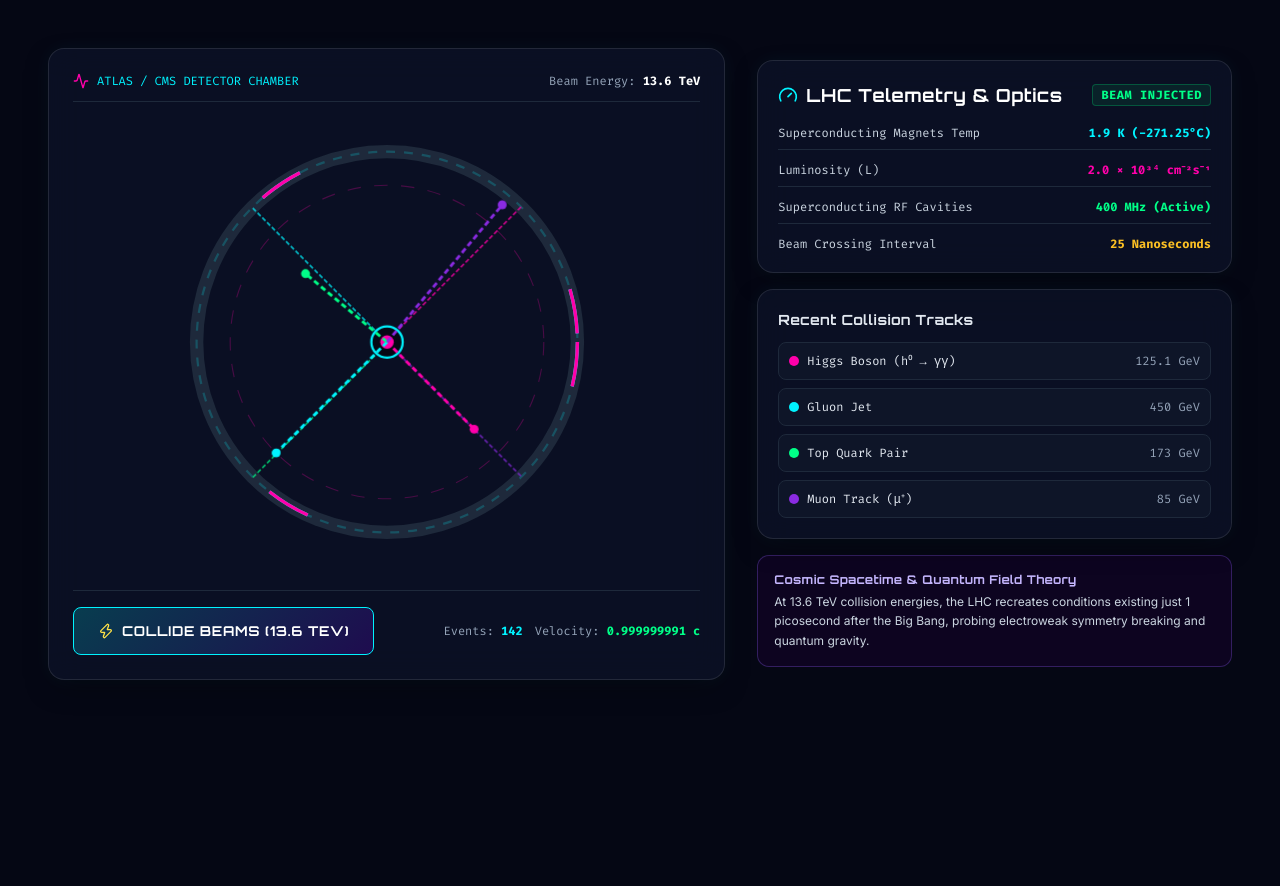
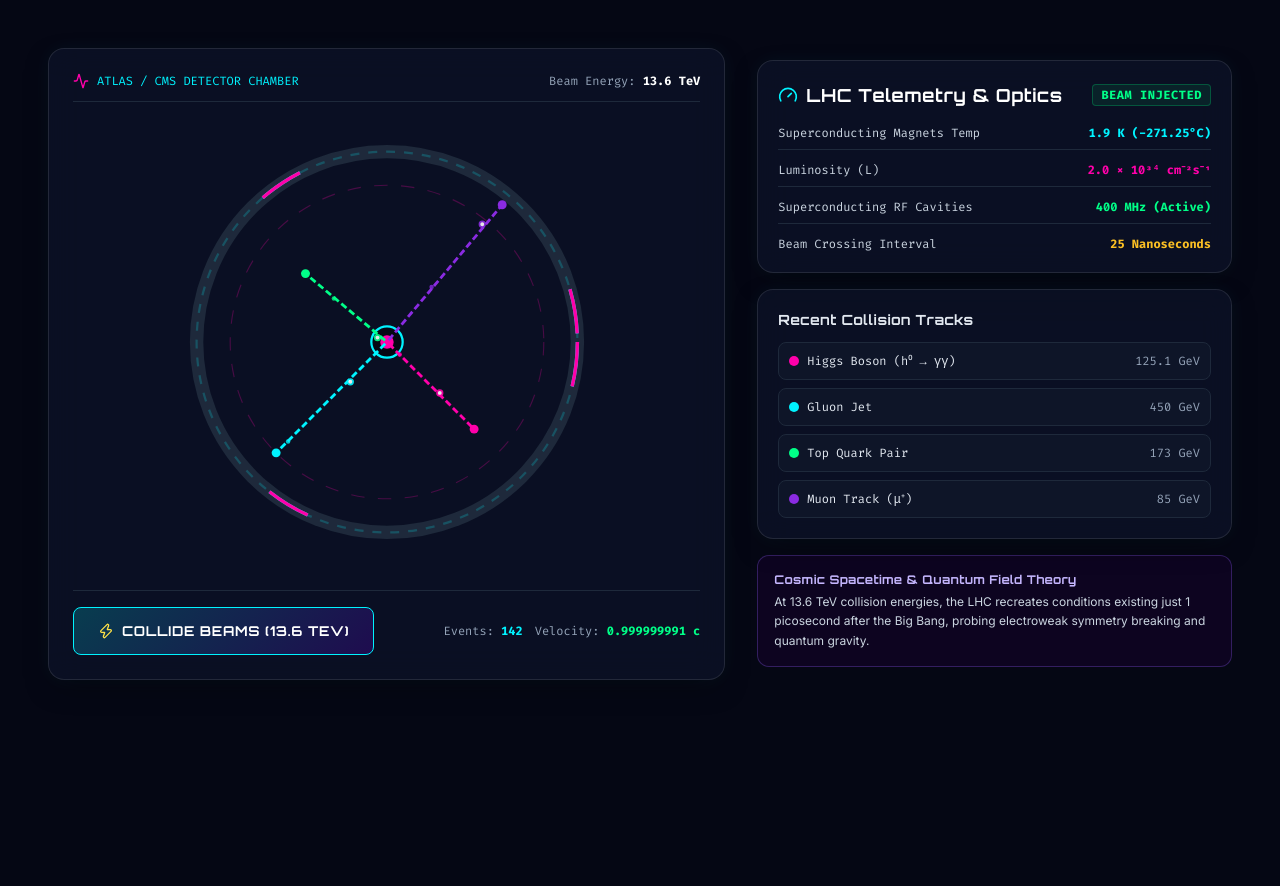
Before and after one commit to Arkadip2007/portfolio, a React (Vite) app: page / in a window 1280 px wide. Shown: the part 1129-2015 px from the top of the page. Built offline with nearby package versions, Linux system fonts and the light colour scheme.

Commit message:
Refactor App and LhcSimulator components: streamline scroll behavior and enhance particle interaction effects; update Terminal component for improved output scrolling.

```diff
--- a/src/App.tsx
+++ b/src/App.tsx
@@ -1,4 +1,4 @@
-import React from 'react';
+import React, { useEffect } from 'react';
 import { CosmosCanvas } from './components/CosmosCanvas';
 import { Navbar } from './components/Navbar';
 import { Hero } from './components/Hero';
@@ -10,6 +10,15 @@ import { Terminal } from './components/Terminal';
 import { Contact } from './components/Contact';
 
 export const App: React.FC = () => {
+  useEffect(() => {
+    // Disable browser scroll restoration so page refresh always starts at top
+    if ('scrollRestoration' in window.history) {
+      window.history.scrollRestoration = 'manual';
+    }
+    // Scroll window to top on page load / refresh
+    window.scrollTo(0, 0);
+  }, []);
+
   return (
     <div className="min-h-screen bg-[#050714] text-slate-100 relative selection:bg-cyan-400 selection:text-black overflow-x-hidden w-full max-w-full">
       {/* 1. Spacetime & Particle Canvas */}
--- a/src/components/LhcSimulator.tsx
+++ b/src/components/LhcSimulator.tsx
@@ -1,4 +1,4 @@
-import React, { useState, useEffect, useRef } from 'react';
+import React, { useState, useEffect } from 'react';
 import { Atom, Zap, Activity, Flame, Gauge } from 'lucide-react';
 import { soundFX } from '../utils/audio';
 
@@ -16,6 +16,7 @@ export const LhcSimulator: React.FC = () => {
   const [eventCount, setEventCount] = useState(142);
   const [higgsDetected, setHiggsDetected] = useState(false);
   const beamEnergy = 6.8; // 6.8 TeV per beam = 13.6 TeV total
+
   const [events, setEvents] = useState<ParticleEvent[]>([
     { id: 1, type: 'Higgs Boson (h⁰ → γγ)', energy: '125.1 GeV', color: '#ff00aa', angle: 45, length: 110 },
     { id: 2, type: 'Gluon Jet', energy: '450 GeV', color: '#00f3ff', angle: 135, length: 140 },
@@ -23,44 +24,17 @@ export const LhcSimulator: React.FC = () => {
     { id: 4, type: 'Muon Track (μ⁺)', energy: '85 GeV', color: '#8a2be2', angle: 310, length: 160 }
   ]);
 
-  // Subtle Mouse Magnetic Pull on Center Point
-  const [centerOffset, setCenterOffset] = useState({ x: 0, y: 0 });
-  const containerRef = useRef<HTMLDivElement | null>(null);
+  // Electric Spark Pulse Tick (0 -> 1) traveling inward from outer track ends to the center
+  const [sparkTick, setSparkTick] = useState(0);
 
   useEffect(() => {
     let animId: number;
-    let targetX = 0;
-    let targetY = 0;
-    let currentX = 0;
-    let currentY = 0;
-
-    const handleMouseMove = (e: MouseEvent) => {
-      if (!containerRef.current) return;
-      const rect = containerRef.current.getBoundingClientRect();
-      const relativeX = e.clientX - (rect.left + rect.width / 2);
-      const relativeY = e.clientY - (rect.top + rect.height / 2);
-
-      // Subtle max pull of 8 pixels
-      const maxOffset = 8;
-      targetX = Math.max(-maxOffset, Math.min(maxOffset, (relativeX / (rect.width / 2)) * maxOffset));
-      targetY = Math.max(-maxOffset, Math.min(maxOffset, (relativeY / (rect.height / 2)) * maxOffset));
+    const loop = () => {
+      setSparkTick((prev) => (prev + 0.015) % 1);
+      animId = requestAnimationFrame(loop);
     };
-
-    const updatePosition = () => {
-      // Smooth lerp
-      currentX += (targetX - currentX) * 0.08;
-      currentY += (targetY - currentY) * 0.08;
-      setCenterOffset({ x: currentX, y: currentY });
-      animId = requestAnimationFrame(updatePosition);
-    };
-
-    window.addEventListener('mousemove', handleMouseMove);
-    animId = requestAnimationFrame(updatePosition);
-
-    return () => {
-      window.removeEventListener('mousemove', handleMouseMove);
-      cancelAnimationFrame(animId);
-    };
+    animId = requestAnimationFrame(loop);
+    return () => cancelAnimationFrame(animId);
   }, []);
 
   const handleCollide = () => {
@@ -114,9 +88,9 @@ export const LhcSimulator: React.FC = () => {
     }, 600);
   };
 
-  // Center Point with mouse pull offset
-  const centerX = 200 + centerOffset.x;
-  const centerY = 200 + centerOffset.y;
+  // Fixed interaction center
+  const centerX = 200;
+  const centerY = 200;
 
   return (
     <section id="lhc" className="py-20 px-4 lg:px-12 max-w-7xl mx-auto relative z-10">
@@ -151,7 +125,7 @@ export const LhcSimulator: React.FC = () => {
           </div>
 
           {/* SVG LHC Collision Chamber Ring */}
-          <div ref={containerRef} className="relative w-full max-w-md aspect-square flex items-center justify-center">
+          <div className="relative w-full max-w-md aspect-square flex items-center justify-center">
 
             <svg className="w-full h-full" viewBox="0 0 400 400">
 
@@ -186,66 +160,35 @@ export const LhcSimulator: React.FC = () => {
                 style={{ animationDuration: '0.4s', transformOrigin: 'center' }}
               />
 
-              {/* 4 Vibrating Quantum Connection Strings (Connecting 4 Quadrants to Interaction Center) */}
-              <g>
-                {/* Cable 1: Top-Left (45 deg) */}
-                <line
-                  x1={200 - 170 * Math.cos(Math.PI / 4)}
-                  y1={200 - 170 * Math.sin(Math.PI / 4)}
-                  x2={centerX}
-                  y2={centerY}
-                  stroke="#00f3ff"
-                  strokeWidth="1.5"
-                  strokeDasharray="4 2"
-                  className="animate-string-vibrate-1 opacity-75"
-                />
-                {/* Cable 2: Top-Right (135 deg) */}
-                <line
-                  x1={200 + 170 * Math.cos(Math.PI / 4)}
-                  y1={200 - 170 * Math.sin(Math.PI / 4)}
-                  x2={centerX}
-                  y2={centerY}
-                  stroke="#ff00aa"
-                  strokeWidth="1.5"
-                  strokeDasharray="4 2"
-                  className="animate-string-vibrate-2 opacity-75"
-                />
-                {/* Cable 3: Bottom-Left (225 deg) */}
-                <line
-                  x1={200 - 170 * Math.cos(Math.PI / 4)}
-                  y1={200 + 170 * Math.sin(Math.PI / 4)}
-                  x2={centerX}
-                  y2={centerY}
-                  stroke="#00ff88"
-                  strokeWidth="1.5"
-                  strokeDasharray="4 2"
-                  className="animate-string-vibrate-1 opacity-75"
-                />
-                {/* Cable 4: Bottom-Right (315 deg) */}
-                <line
-                  x1={200 + 170 * Math.cos(Math.PI / 4)}
-                  y1={200 + 170 * Math.sin(Math.PI / 4)}
-                  x2={centerX}
-                  y2={centerY}
-                  stroke="#8a2be2"
-                  strokeWidth="1.5"
-                  strokeDasharray="4 2"
-                  className="animate-string-vibrate-2 opacity-75"
-                />
-              </g>
-
-              {/* Interaction Center Point (with Mouse Attraction Offset) */}
-              <circle cx={centerX} cy={centerY} r="14" fill="#050714" stroke="#00f3ff" strokeWidth="2" className="transition-transform duration-100" />
+              {/* Center Interaction Core */}
+              <circle cx={centerX} cy={centerY} r="14" fill="#050714" stroke="#00f3ff" strokeWidth="2" />
               <circle cx={centerX} cy={centerY} r="6" fill={colliding ? '#ffffff' : '#ff00aa'} className={colliding ? 'animate-ping' : ''} />
 
-              {/* Render Subatomic Particle Decay Tracks */}
-              {events.map((ev) => {
+              {/* Render Existing 4 Particle Collision Track Lines with Electrical Sparks Flowing Inward */}
+              {events.map((ev, i) => {
                 const rad = (ev.angle * Math.PI) / 180;
                 const endX = centerX + Math.cos(rad) * ev.length;
                 const endY = centerY + Math.sin(rad) * ev.length;
 
+                // Perpendicular vector for electric spark micro-jitters
+                const perpX = -Math.sin(rad);
+                const perpY = Math.cos(rad);
+
+                // Electrical Spark 1 (traveling from outer endX,endY towards center 200,200)
+                const t1 = (sparkTick + i * 0.25) % 1;
+                const jitter1 = Math.sin(sparkTick * 40 + i * 13) * 2.5;
+                const spark1X = endX + (centerX - endX) * t1 + perpX * jitter1;
+                const spark1Y = endY + (centerY - endY) * t1 + perpY * jitter1;
+
+                // Electrical Spark 2 (staggered follow-up spark)
+                const t2 = (t1 + 0.45) % 1;
+                const jitter2 = Math.cos(sparkTick * 35 + i * 19) * 2.2;
+                const spark2X = endX + (centerX - endX) * t2 + perpX * jitter2;
+                const spark2Y = endY + (centerY - endY) * t2 + perpY * jitter2;
+
                 return (
                   <g key={ev.id}>
+                    {/* Electrified Base Track Line */}
                     <line
                       x1={centerX}
                       y1={centerY}
@@ -253,10 +196,32 @@ export const LhcSimulator: React.FC = () => {
                       y2={endY}
                       stroke={ev.color}
                       strokeWidth="2.5"
-                      strokeDasharray="5 3"
-                      className="transition-all duration-300"
+                      strokeDasharray="6 3"
+                      style={{
+                        strokeDashoffset: -sparkTick * 50,
+                      }}
                     />
+
+                    {/* Outer Endpoint Bead */}
                     <circle cx={endX} cy={endY} r="4" fill={ev.color} />
+
+                    {/* Electrical Spark Pulses traveling inward towards the center */}
+                    <circle
+                      cx={spark1X}
+                      cy={spark1Y}
+                      r="2.5"
+                      fill="#ffffff"
+                      stroke={ev.color}
+                      strokeWidth="1.5"
+                      className="opacity-90"
+                    />
+                    <circle
+                      cx={spark2X}
+                      cy={spark2Y}
+                      r="2"
+                      fill={ev.color}
+                      className="opacity-80"
+                    />
                   </g>
                 );
               })}
--- a/src/components/Terminal.tsx
+++ b/src/components/Terminal.tsx
@@ -29,10 +29,17 @@ export const Terminal: React.FC = () => {
     },
   ]);
 
-  const terminalEndRef = useRef<HTMLDivElement | null>(null);
+  const outputContainerRef = useRef<HTMLDivElement | null>(null);
+  const isFirstRender = useRef(true);
 
   useEffect(() => {
-    terminalEndRef.current?.scrollIntoView({ behavior: 'smooth' });
+    if (isFirstRender.current) {
+      isFirstRender.current = false;
+      return;
+    }
+    if (outputContainerRef.current) {
+      outputContainerRef.current.scrollTop = outputContainerRef.current.scrollHeight;
+    }
   }, [history]);
 
   const handleCommandSubmit = (e: React.FormEvent) => {
@@ -154,7 +161,7 @@ export const Terminal: React.FC = () => {
         </div>
 
         {/* Output Screen */}
-        <div className="p-4 sm:p-6 bg-slate-950/95 font-mono text-xs sm:text-sm min-h-[320px] max-h-[460px] overflow-y-auto space-y-4 text-slate-200 break-words">
+        <div ref={outputContainerRef} className="p-4 sm:p-6 bg-slate-950/95 font-mono text-xs sm:text-sm min-h-[320px] max-h-[460px] overflow-y-auto space-y-4 text-slate-200 break-words">
 
           {history.map((item, idx) => (
             <div key={idx} className="space-y-1">
@@ -183,8 +190,6 @@ export const Terminal: React.FC = () => {
               <CornerDownLeft className="w-4 h-4" />
             </button>
           </form>
-
-          <div ref={terminalEndRef} />
         </div>
 
       </div>
```
